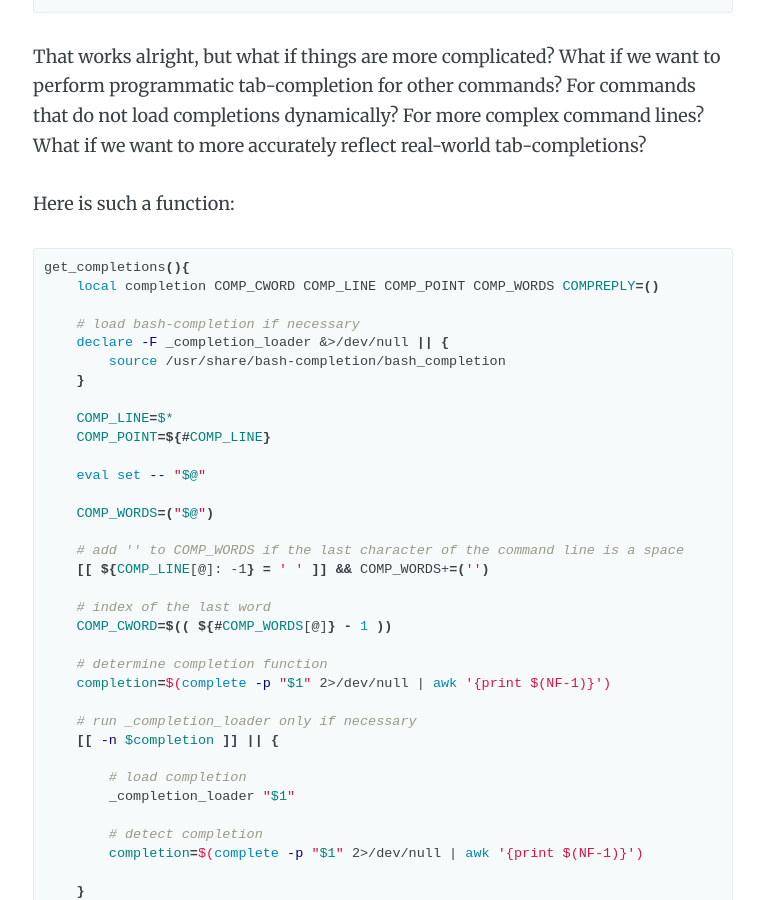
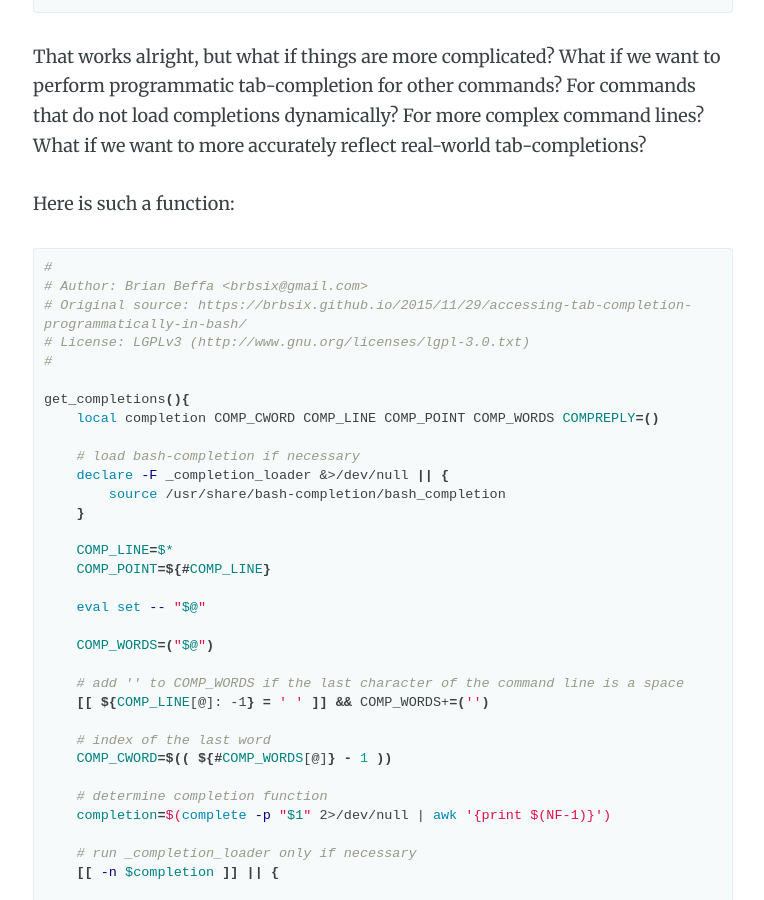
Before and after one commit to brbsix/brbsix.github.io, a Jekyll site: the page built from _posts/2015-11-29-accessing-tab-completion-programmatically-in-bash.md, in a window 1280 px wide and 900 px high, scrolled down 2666 px. Shown: the whole window, without its empty margins (257-1021 px from the left). Built offline with Jekyll 4.4.1, drawn with Linux system fonts in a browser that asks for light colours; comment, search, counter and statistics services are not loaded.

Commit message:
Add permissive license to code snippet

```diff
--- a/_posts/2015-11-29-accessing-tab-completion-programmatically-in-bash.md
+++ b/_posts/2015-11-29-accessing-tab-completion-programmatically-in-bash.md
@@ -90,6 +90,12 @@ Here is such a function:
 
 {% highlight bash %}
 
+#
+# Author: Brian Beffa <brbsix@gmail.com>
+# Original source: https://brbsix.github.io/2015/11/29/accessing-tab-completion-programmatically-in-bash/
+# License: LGPLv3 (http://www.gnu.org/licenses/lgpl-3.0.txt)
+#
+
 get_completions(){
     local completion COMP_CWORD COMP_LINE COMP_POINT COMP_WORDS COMPREPLY=()
 
```
